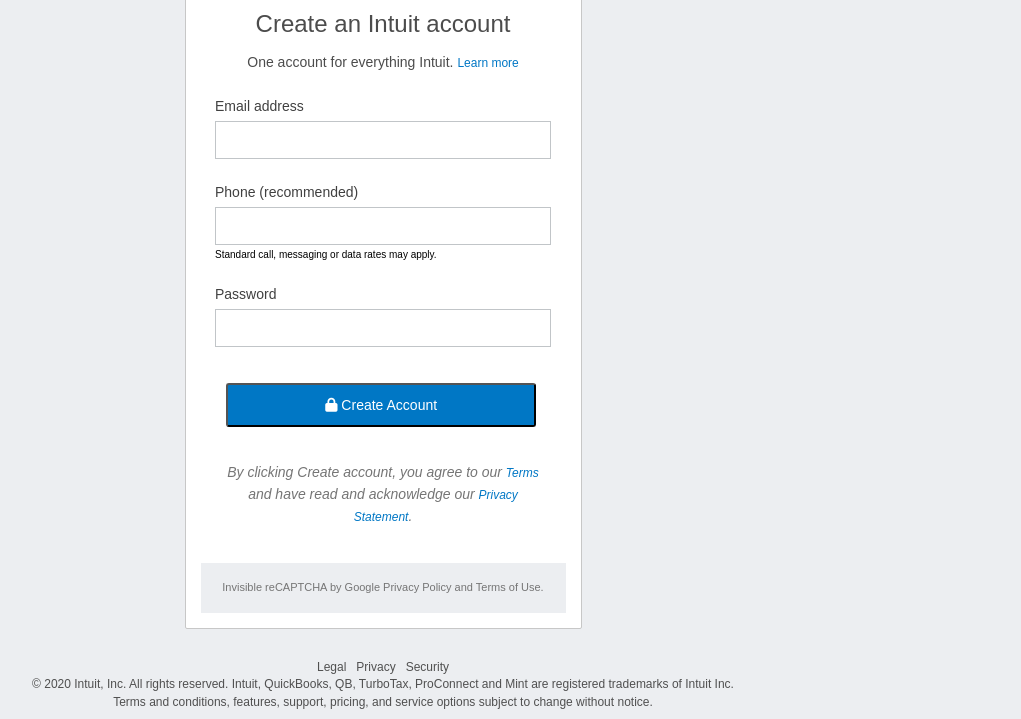
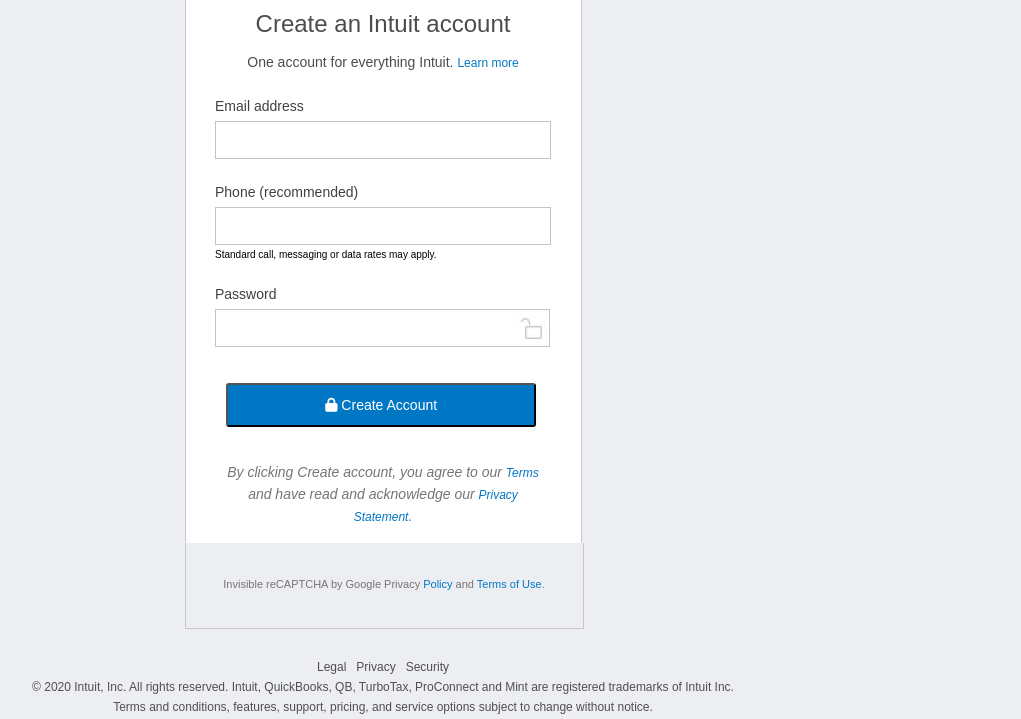
Before and after one commit to edxco/HTML-Form, a plain HTML site: page index.html in a window 1280 px wide. Shown: the part 193-912 px from the top of the page, without its empty margins (257-1278 px from the left). Drawn offline with Linux system fonts and the light colour scheme.

Commit message:
Add lock image on password input and CAPTCHA section styling

```diff
--- a/css/style.css
+++ b/css/style.css
@@ -16,6 +16,7 @@
 
 body{
     background-color: #eceef1;
+    font-family: Arial, Helvetica, sans-serif;
 }
 
 h1{
@@ -48,10 +49,9 @@
 
 footer{
     margin: auto;
-    font-family: Arial, Helvetica, sans-serif;
     justify-content: center;
     flex-wrap: wrap;
-    height: 60;
+    height: 60px;
     font-size: 12px;
     width: 90%;
     color: #505050;
@@ -85,7 +85,6 @@
 }
 
 #sign-in-btn{
-    font-family: Arial, Helvetica, sans-serif;
     border-radius: 4px;
     border-color: black;
     background-color: #0077C5;
@@ -97,21 +96,30 @@
     height: 34px;
 }
 
-.header-txt{
-    font-family: Arial, Helvetica, sans-serif;
-    font-size: 12px;
-}
+.header-txt{ font-size: 12px; }
+
+/* Password icon position */
+#icon{
+  background-image:url(../img/passw-icon.jpg);
+  background-repeat: no-repeat;
+  background-position: right;
+  padding-right: 45px;
+  width: 280px !important;
+  }
+
+/* Form Layout */
 
 form fieldset{
     border-color: transparent;
 }
 
 #formcont form{
-    font-family: Arial, Helvetica, sans-serif;
     font-size: 14px;
     background-color: #fff;
     padding: 15px;
-    border: 1px solid #c7c7c7;
+    border-top: 1px solid #c7c7c7;
+    border-right: 1px solid #c7c7c7;
+    border-left: 1px solid #c7c7c7;
     border-radius: 2px;
     width: 365px;
 }
@@ -155,9 +163,6 @@
     border: 1px solid #C1C5C8;
 }
 
-.lockbg{
-    background: url(img/passw-icon.jpg);
-}
 
 #terms{
     width: 100%;
@@ -172,14 +177,17 @@
 }
 
 #captcha{
-    display: flex;
     align-items: center;
     justify-content: center;
-    margin-top: 35px;
+    text-align: center;
+    padding-top: 35px;
     background-color: #ECEEF1;
     font-size: 11px;
+    border-bottom: 1px solid #c7c7c7;
+    border-right: 1px solid #c7c7c7;
+    border-left: 1px solid #c7c7c7;
     color: #757575;
-    width: 365px;
+    width: 100%;
     height: 50px;
 }
 
--- a/index.html
+++ b/index.html
@@ -9,10 +9,11 @@
     <script src="https://kit.fontawesome.com/41738b16c0.js" crossorigin="anonymous"></script>
 </head>
 <body>
+    <!-- Start Header -->
     <header class="d-flex">
         <div id="signin-cont" class="d-flex">
             <div id="sc-left" class="header-txt">
-                Already have an Intuit account?</br><a href="#">I forgot my User ID or Password</a>
+                Already have an Intuit account?<br><a href="#">I forgot my User ID or Password</a>
             </div>
             <div id="sc-right">
                 <button id="sign-in-btn"><i class="fas fa-lock"></i> Sign In</button>
@@ -20,10 +21,12 @@
         </div>
     </header>
 
+    <!-- Main Section for form -->
     <main class="d-flex">
+
         <div class="d-flex" id="formcont">
             <div>
-                <img class="center" src="img/main-img.JPG">
+                <img class="center" src="img/main-img.jpg" alt="Logo Intuit">
                 <form>
                     <h1>Create an Intuit account</h1>
                     <p>One account for everything Intuit. <a href="#">Learn more</a></p>
@@ -38,22 +41,25 @@
                     </fieldset>
                     <fieldset id="fspassw">
                         <label class="labels-format">Password</label><br>
-                        <input type="password" name="password" class="inputs-format lockbg" required>
+                        <input type="password" name="password" id="icon" class="inputs-format" required>
                     </fieldset>
                     <button id="main-button" type="submit" name="SignUp"><i class="fas fa-lock"> </i> Create Account</button>
                     <div id="terms">
                         By clicking Create account, you agree to our
                         <a href="#">Terms</a> and have read and acknowledge our <a href="#">Privacy Statement</a>.
                     </div>
-                    <div class="" id="captcha">Invisible reCAPTCHA by Google Privacy Policy and Terms of Use.</div>
+
                 </form>
+                <div class="" id="captcha">Invisible reCAPTCHA by Google Privacy <a href="#">Policy</a> and <a href="#">Terms of Use</a>.</div>
             </div>
+
         </div>
     </main>
 
+    <!--Start of footer-->
     <footer class="d-flex">
         <div class="foot-c"><ul><li><a href="#">Legal</a></li><li><a href="#">Privacy</a></li><li><a href="#">Security</a></li></ul></div>
-        <div class="foot-c">© <script type="text/JavaScript">document.write(new Date().getFullYear());</script>
+        <div class="foot-c">© <script>document.write(new Date().getFullYear());</script>
             Intuit, Inc. All rights reserved. Intuit, QuickBooks, QB, TurboTax, ProConnect and Mint are registered trademarks of Intuit Inc.</div>
         <div class="foot-c">Terms and conditions, features, support, pricing, and service options subject to change without notice.</div>
     </footer>
```
Also changed, not shown: 1 other file.
